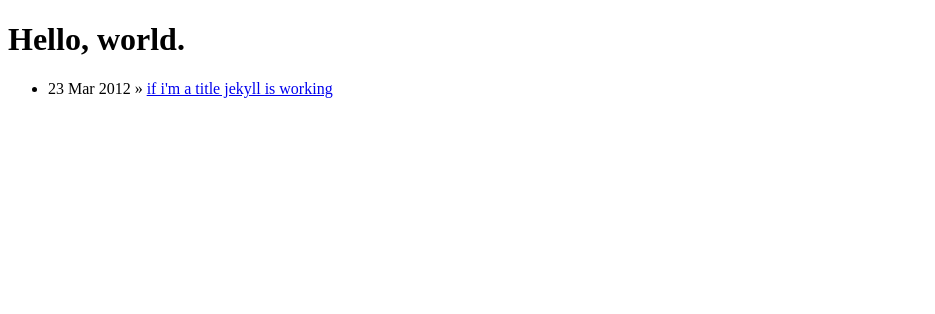
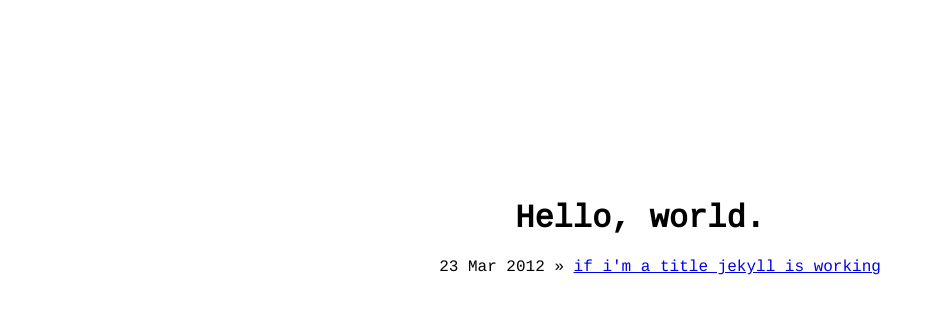
Before and after one commit to alialo/alialo.github.com, a Jekyll site: the page built from index.html, in a window 1280 px wide. Shown: the top 314 px of the page, without its empty margins (0-935 px from the left). Built offline with Jekyll 4.4.1, drawn with Linux system fonts in a browser that asks for light colours.

Commit message:
spelling

```diff
--- a/_layouts/default.html
+++ b/_layouts/default.html
@@ -2,7 +2,7 @@
 <html lang="en-GB">
 <head>
 	<meta charset="UTF-8">
-	<link rel="stylesheet" href="/ccs/base.css" />
+	<link rel="stylesheet" href="/css/base.css" />
 	<link rel="stylesheet" href="http://fonts.googleapis.com/css?family=Cousine">
 	<!--[if lt IE 9]>
 	<script src="//html5shiv.googlecode.com/svn/trunk/html5.js"></script>
```
